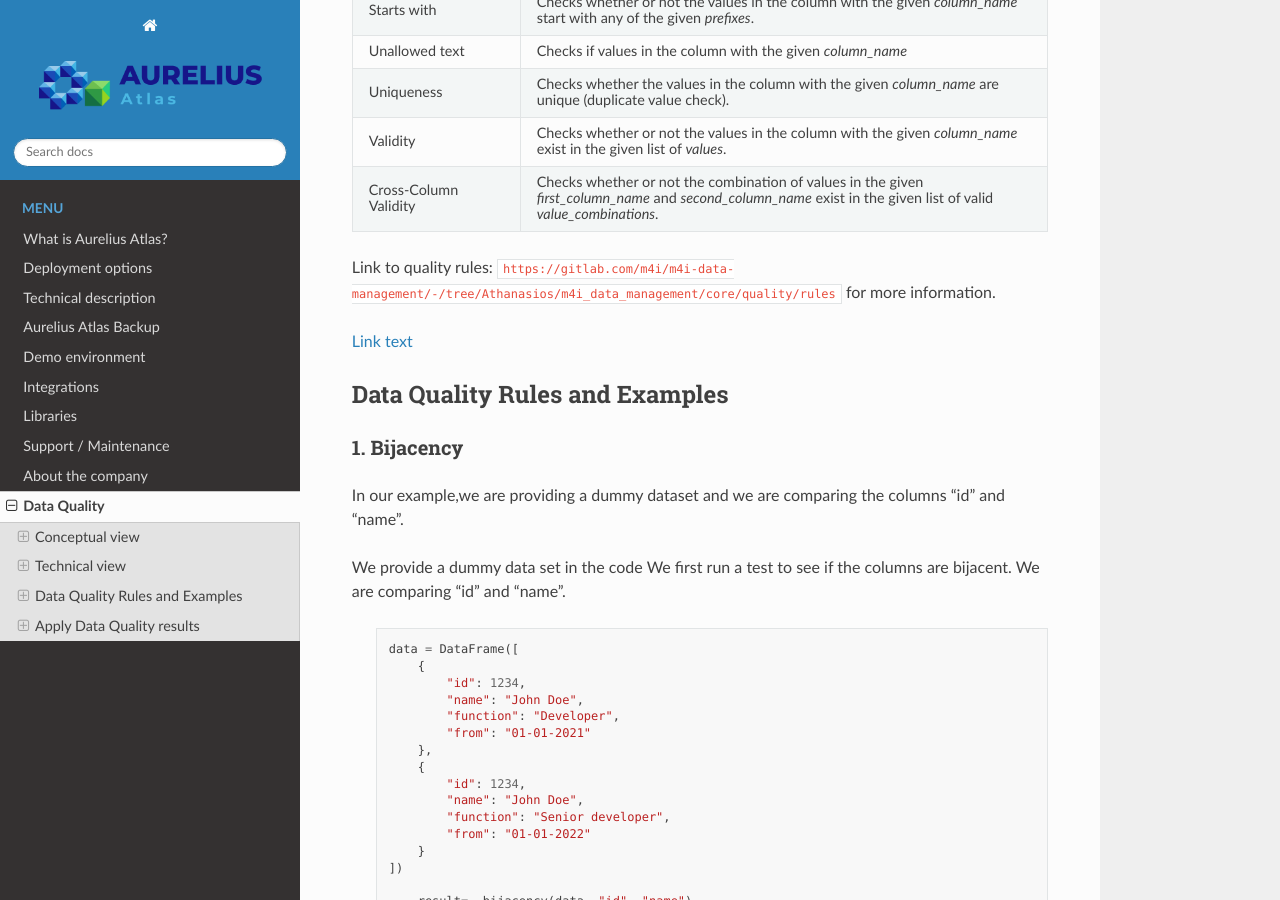
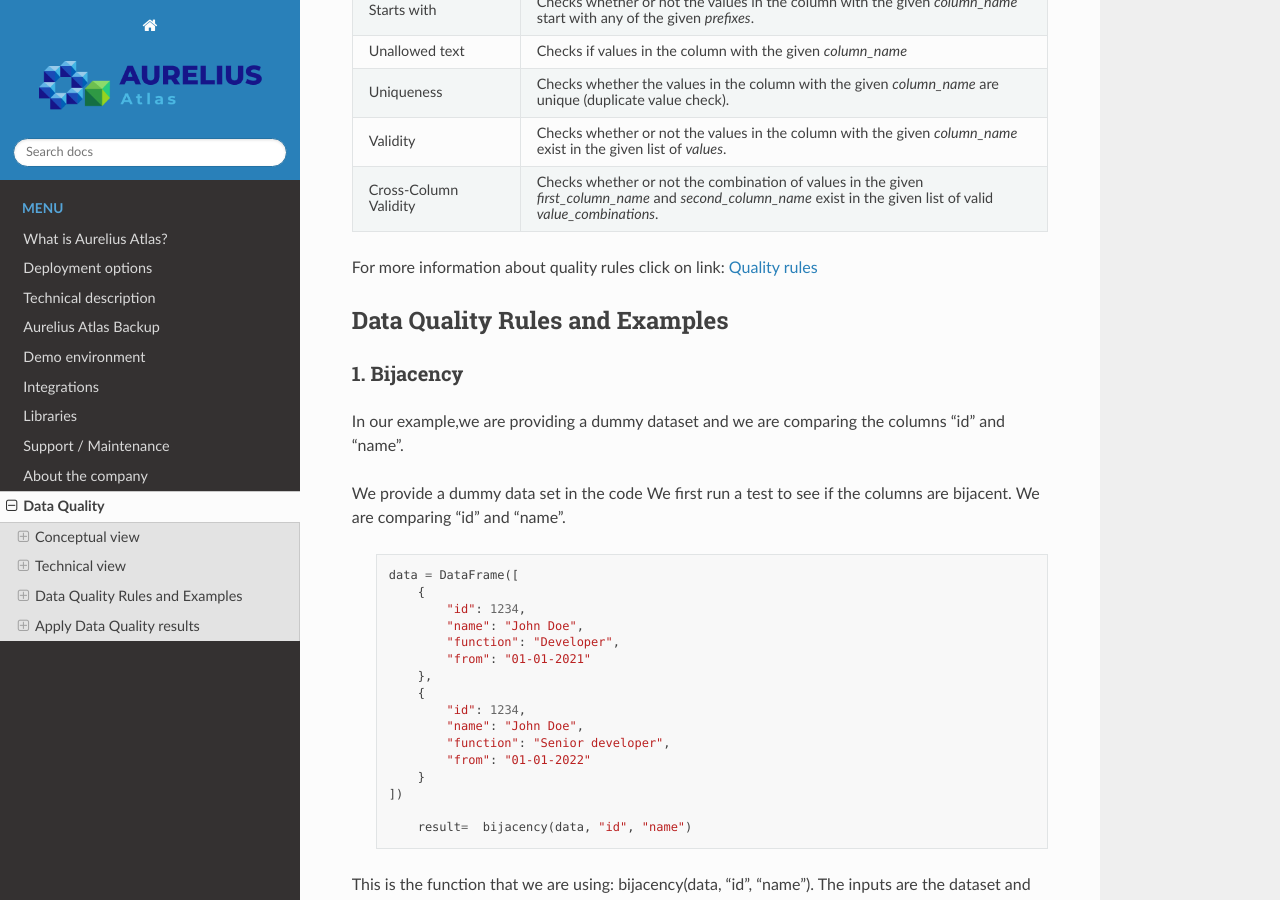
Before and after one commit to aureliusenterprise/doc_technical_manual, a Sphinx documentation site: the page built from DOc/docs/source/Options/data_quality.rst, in a window 1280 px wide and 900 px high, scrolled down 5237 px. Built offline with Sphinx 7.4.7 and the Read the Docs theme 2.0.0, drawn with Linux system fonts in a browser that asks for light colours; pages that are not in the unit, such as notebooks, are missing from menus; cross-references to code outside the pages are shown as plain code.

Commit message:
Update data_quality.rst

```diff
--- a/DOc/docs/source/Options/data_quality.rst
+++ b/DOc/docs/source/Options/data_quality.rst
@@ -302,9 +302,7 @@
 |                  | list of valid `value_combinations`.                             |
 +------------------+-----------------------------------------------------------------+
 
-Link to quality rules: :link:`https://gitlab.com/m4i/m4i-data-management/-/tree/Athanasios/m4i_data_management/core/quality/rules` for more information.
-
-`Link text <https://gitlab.com/m4i/m4i-data-management/-/tree/Athanasios/m4i_data_management/core/quality/rules>`_
+For more information about quality rules click on link: `Quality rules <https://gitlab.com/m4i/m4i-data-management/-/tree/Athanasios/m4i_data_management/core/quality/rules>`_
 
 
 Data Quality Rules and Examples
```
